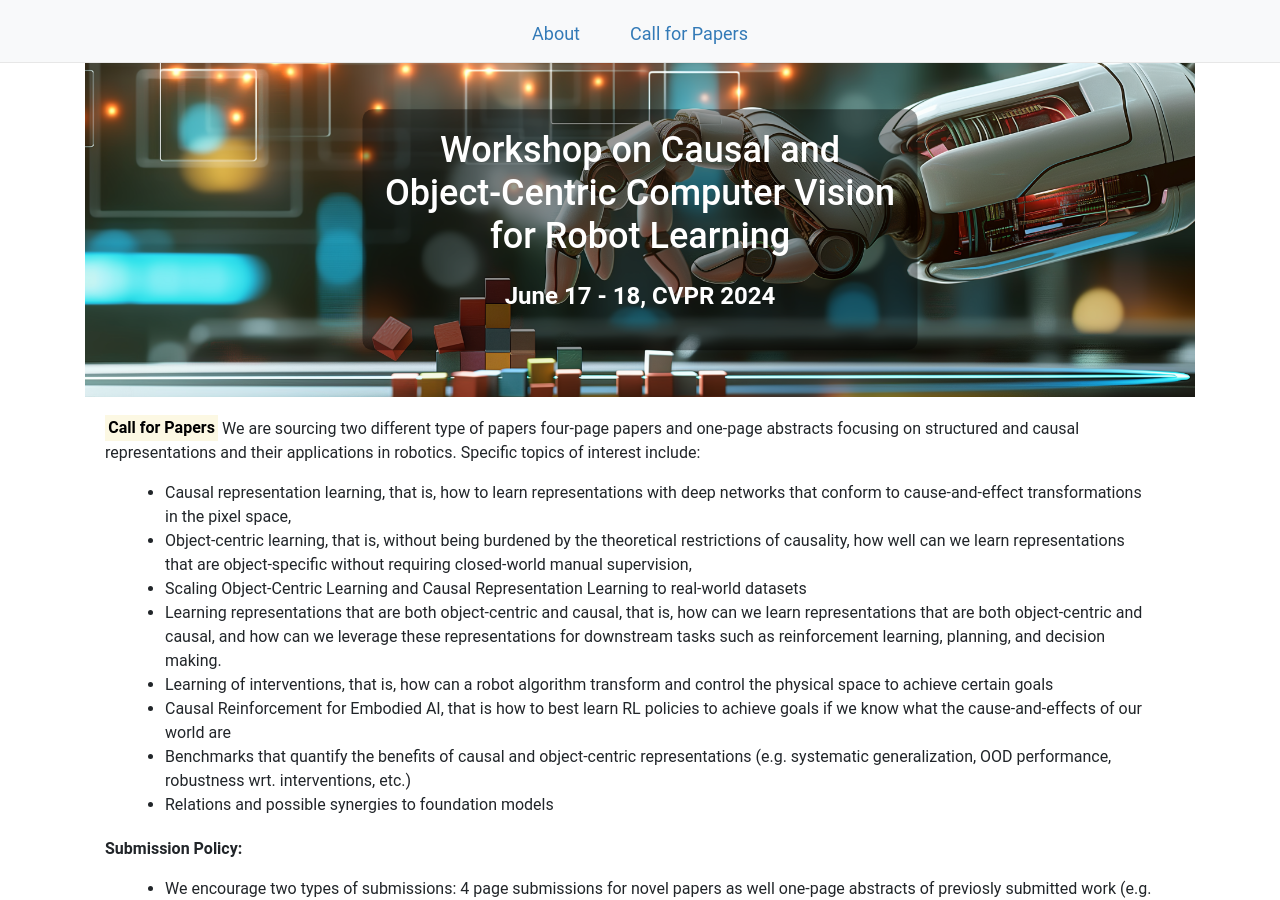
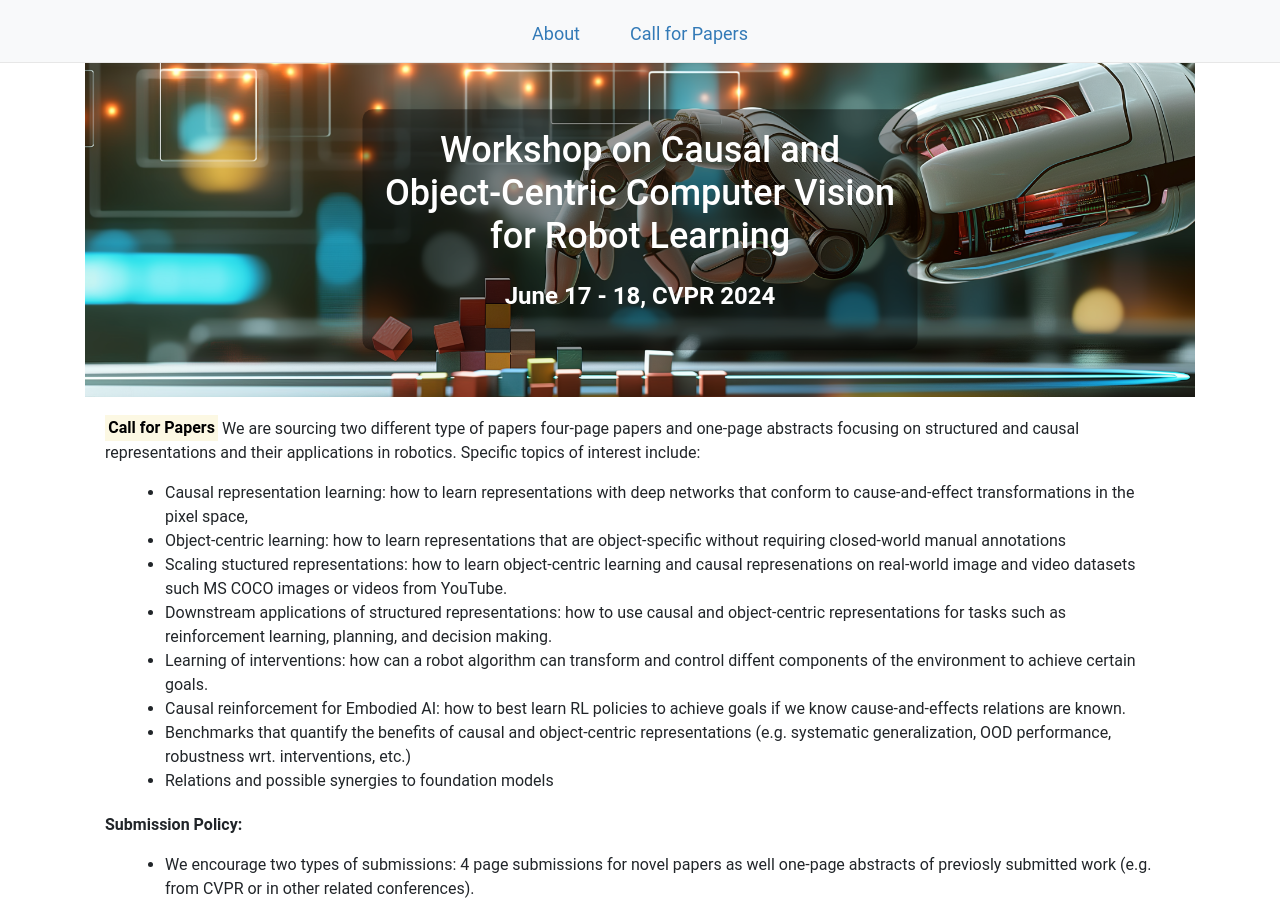
Before and after one commit to corrworkshop/corrworkshop.github.io, a Jekyll site: the page built from submit.html, in a window 1280 px wide and 900 px high. Built offline with Jekyll 4.4.1, drawn with Linux system fonts in a browser that asks for light colours; nearby versions of some CDN libraries.

Commit message:
Update topics

```diff
--- a/submit.html
+++ b/submit.html
@@ -12,12 +12,12 @@ layout: default
   <p><b><mark>Call for Papers</mark></b>
     We are sourcing two different type of papers four-page papers and one-page abstracts focusing on structured and causal representations and their applications in robotics. Specific topics of interest include:
     <ul>
-      <li>Causal representation learning, that is, how to learn representations with deep networks that conform to cause-and-effect transformations in the pixel space,</li>
-      <li>Object-centric learning, that is, without being burdened by the theoretical restrictions of causality, how well can we learn representations that are object-specific without requiring closed-world manual supervision,</li>
-      <li>Scaling Object-Centric Learning and Causal Representation Learning to real-world datasets</li>
-      <li>Learning representations that are both object-centric and causal, that is, how can we learn representations that are both object-centric and causal, and how can we leverage these representations for downstream tasks such as reinforcement learning, planning, and decision making.</li>
-      <li>Learning of interventions, that is, how can a robot algorithm transform and control the physical space to achieve certain goals</li>
-      <li>Causal Reinforcement for Embodied AI, that is how to best learn RL policies to achieve goals if we know what the cause-and-effects of our world are</li>
+      <li>Causal representation learning: how to learn representations with deep networks that conform to cause-and-effect transformations in the pixel space,</li>
+      <li>Object-centric learning: how to learn representations that are object-specific without requiring closed-world manual annotations</li>
+      <li>Scaling stuctured representations: how to learn object-centric learning and causal represenations on real-world image and video datasets such MS COCO images or videos from YouTube.</li>
+      <li>Downstream applications of structured representations: how to use causal and object-centric representations for tasks such as reinforcement learning, planning, and decision making.</li>
+      <li>Learning of interventions: how can a robot algorithm can transform and control diffent components of the environment to achieve certain goals.</li>
+      <li>Causal reinforcement for Embodied AI: how to best learn RL policies to achieve goals if we know cause-and-effects relations are known.</li>
       <li>Benchmarks that quantify the benefits of causal and object-centric representations (e.g. systematic generalization, OOD performance, robustness wrt. interventions, etc.) </li>
       <li>Relations and possible synergies to foundation models</li>
     </ul>
```
Also changed, not shown: index.html (+8 -17 lines).
